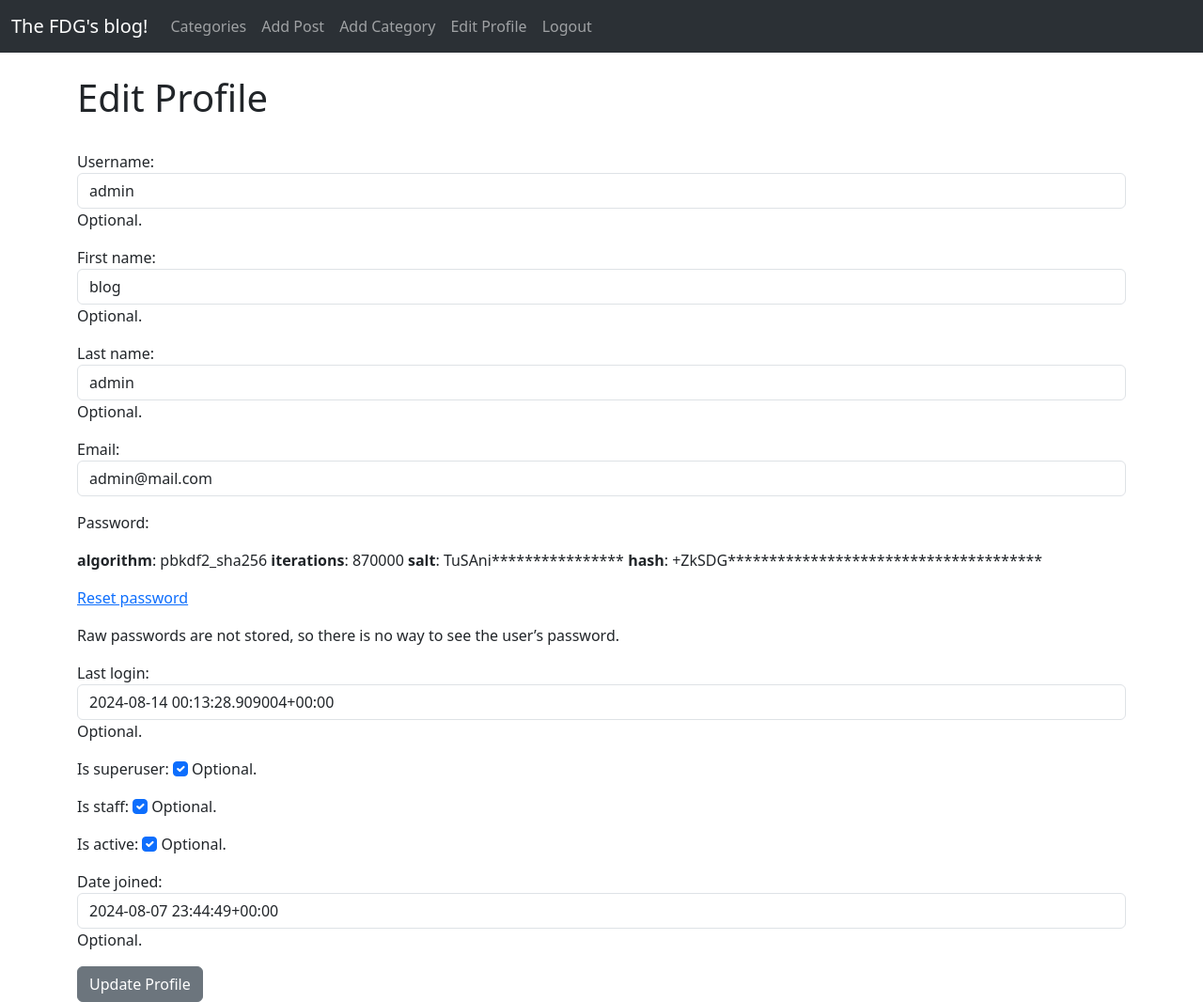
After one commit to fdigrego/miblog, a Django app: page /members/edit_profile/ in a window 1280 px wide. The commit adds this page. Shown: the whole page at 94% size. Run offline with Django 5.2, Linux system fonts and the light colour scheme; a user stored in the database is signed in.

Commit message:
before ch_paswd chap 25

```diff
--- a/fdgblog/templates/base.html
+++ b/fdgblog/templates/base.html
@@ -52,6 +52,9 @@
                   <a class="nav-link" href="{% url 'add_category' %}">Add Category</a>
                 </li>
 
+                <li class="nav-item">
+                  <a class="nav-link" href="{% url 'edit_profile' %}">Edit Profile</a>
+                </li>
 
                 <li class="nav-item">
                   <!-- Este form resuelve el problema de autenticación o logout
--- a/members/forms.py
+++ b/members/forms.py
@@ -1,5 +1,5 @@
 from typing import Any
-from django.contrib.auth.forms import UserCreationForm
+from django.contrib.auth.forms import UserCreationForm, UserChangeForm
 from django.contrib.auth.models import User
 from django import forms
 
@@ -22,3 +22,18 @@ class SignUpForm(UserCreationForm):
 
         for fieldname in ['username', 'password1', 'password2']:
             self.fields[fieldname].help_text = None
+
+class EditProfileForm(UserChangeForm):
+    email = forms.EmailField(max_length=254, widget=forms.EmailInput(attrs={'class': 'form-control'}))
+    first_name = forms.CharField(max_length=100, widget=forms.TextInput(attrs={'class': 'form-control'}), required=False, help_text='Optional.')
+    last_name = forms.CharField(max_length=100, widget=forms.TextInput(attrs={'class': 'form-control'}), required=False, help_text='Optional.')
+    username = forms.CharField(max_length=100, widget=forms.TextInput(attrs={'class': 'form-control'}), required=False, help_text='Optional.')
+    last_login = forms.CharField(max_length=100, widget=forms.TextInput(attrs={'class': 'form-control'}), required=False, help_text='Optional.')
+    is_superuser = forms.CharField(max_length=100, widget=forms.CheckboxInput(attrs={'class': 'form-check-input'}), required=False, help_text='Optional.')
+    is_staff = forms.CharField(max_length=100, widget=forms.CheckboxInput(attrs={'class': 'form-check-input'}), required=False, help_text='Optional.')
+    is_active = forms.CharField(max_length=100, widget=forms.CheckboxInput(attrs={'class': 'form-check-input'}), required=False, help_text='Optional.')
+    date_joined = forms.CharField(max_length=100, widget=forms.TextInput(attrs={'class': 'form-control'}), required=False, help_text='Optional.')
+
+    class Meta:
+        model = User
+        fields = ('username', 'first_name', 'last_name', 'email', 'password', 'last_login', 'is_superuser', 'is_staff', 'is_active', 'date_joined', )
--- /dev/null
+++ b/members/templates/registration/edit_profile.html
@@ -0,0 +1,15 @@
+{% extends 'base.html' %}
+{% block title %}Edit Profile{% endblock %}
+
+{% block content %}
+
+    <h1>Edit Profile</h1>
+    <br>
+    <div class="form-floating">
+        <form method="POST">
+            {% csrf_token %}
+            {{ form.as_p }}
+            <button class="btn btn-secondary">Update Profile</button>
+    </div>
+
+{% endblock %}
--- a/members/urls.py
+++ b/members/urls.py
@@ -1,6 +1,7 @@
 from django.urls import path
-from .views import UserRegisterView
+from .views import UserRegisterView, UserEditView
 
 urlpatterns = [
     path('registration/', UserRegisterView.as_view(), name='register'),
+    path('edit_profile/', UserEditView.as_view(), name='edit_profile'),
 ]
--- a/members/views.py
+++ b/members/views.py
@@ -1,8 +1,8 @@
 from django.shortcuts import render
 from django.views import generic
-from django.contrib.auth.forms import UserCreationForm
+from django.contrib.auth.forms import UserCreationForm, UserChangeForm
 from django.urls import reverse_lazy
-from .forms import SignUpForm
+from .forms import SignUpForm, EditProfileForm
 
 class UserRegisterView(generic.CreateView):
     form_class = SignUpForm
@@ -10,5 +10,11 @@ class UserRegisterView(generic.CreateView):
     success_url = reverse_lazy('login')
     template_name = 'registration/register.html'
 
-def register(request):
-    return render(request, 'registration/register.html')
+class UserEditView(generic.UpdateView):
+    form_class = EditProfileForm
+    #form_class = UserCreationForm
+    success_url = reverse_lazy('home')
+    template_name = 'registration/edit_profile.html'
+
+    def get_object(self):
+        return self.request.user
```
